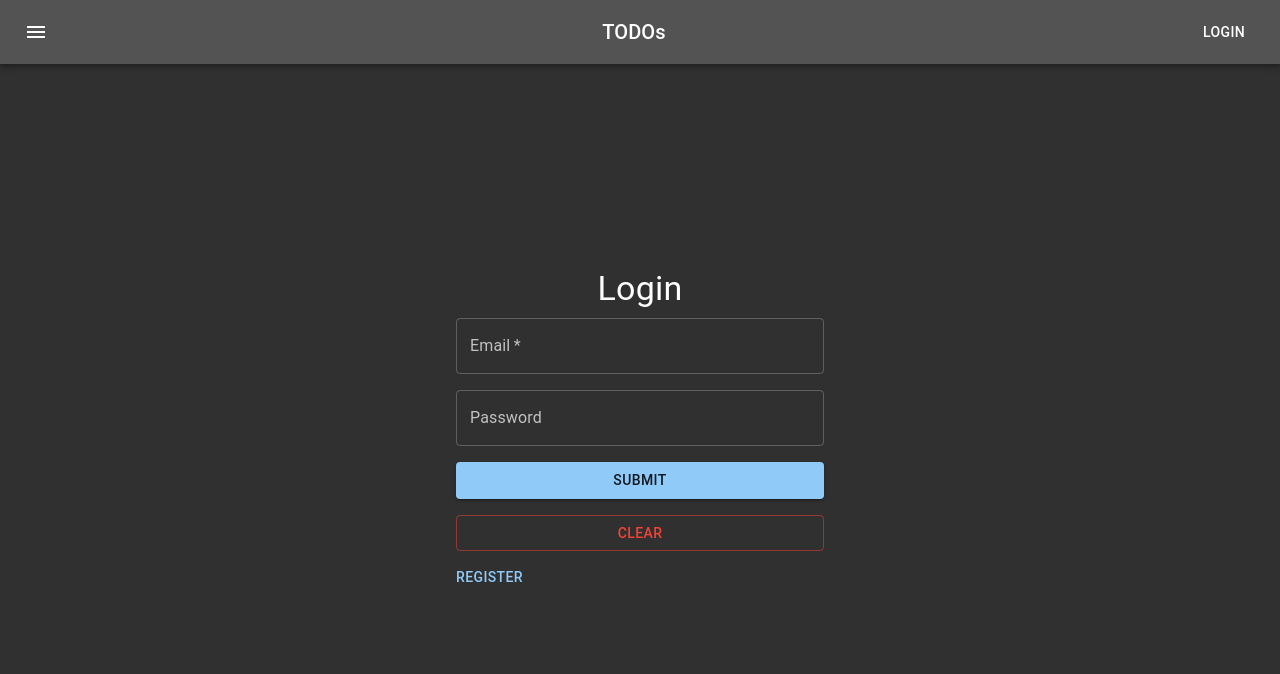
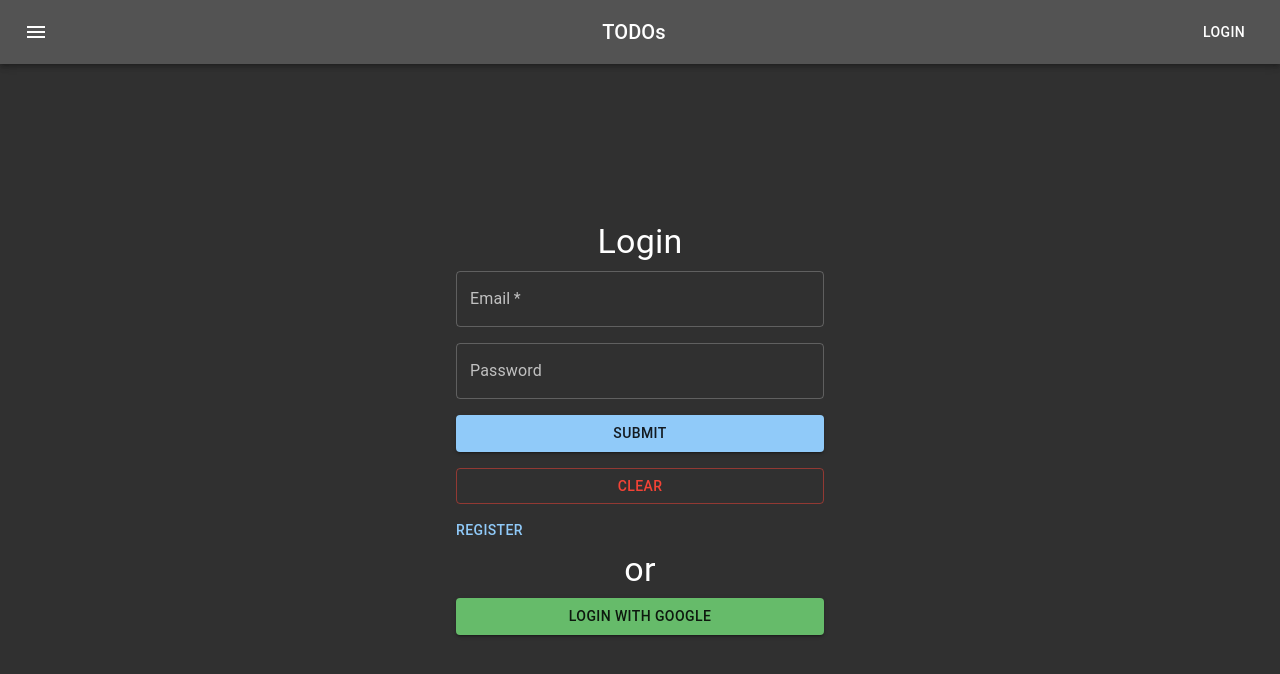
Before and after one commit to quantumsnowball/todos-domain--serverful, a React app: page /login in a window 1280 px wide. Shown: the top 674 px of the page. Built offline with nearby package versions, Linux system fonts and the light colour scheme.

Commit message:
feat: login with google button

```diff
--- a/src/client/components/Main/Pages/Login.tsx
+++ b/src/client/components/Main/Pages/Login.tsx
@@ -95,6 +95,16 @@ export default function Login() {
       >
         Register
       </Button>
+      <Typography variant="h4">or</Typography>
+      <Button
+        variant="contained"
+        color="success"
+        sx={{ m: 1 }}
+        component={Link}
+        to="/login-google"
+      >
+        Login with Google
+      </Button>
     </Div>
   )
 }
```
